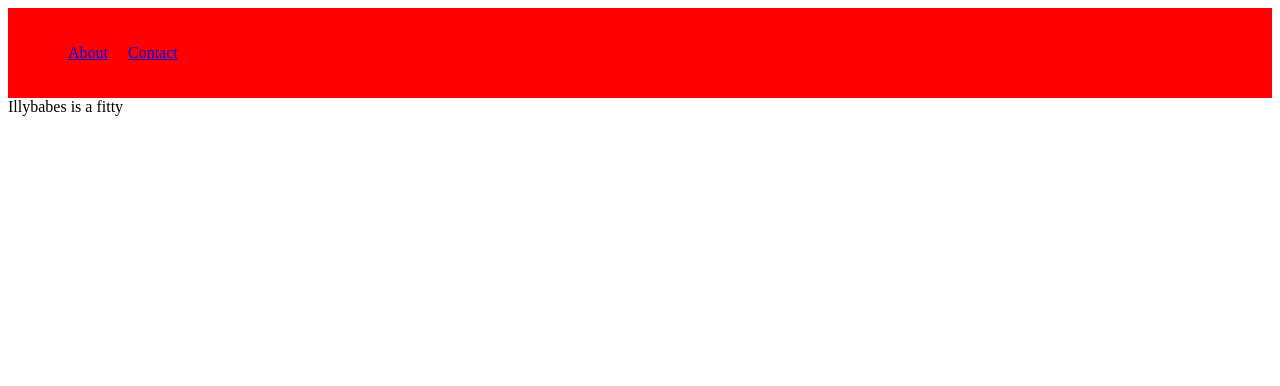
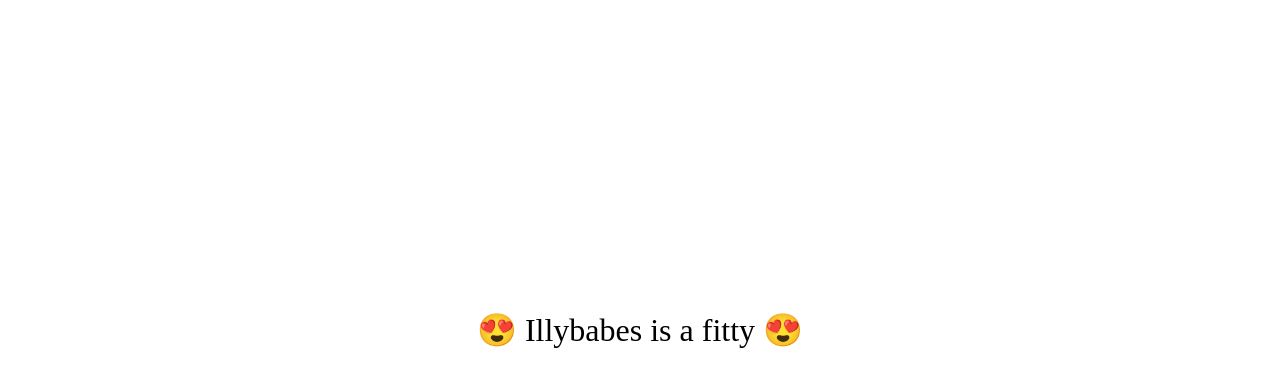
Before and after one commit to willybabes/willybabes, a React app: page / in a window 1280 px wide. Shown: the top 386 px of the page. Built offline with nearby package versions, Linux system fonts and the light colour scheme.

Commit message:
updated emojis

```diff
--- a/src/js/components/App.js
+++ b/src/js/components/App.js
@@ -16,15 +16,28 @@ const keyframesIlly = keyframes`
 
 const Text = styled.h4`
     animation: ${keyframesIlly} 0.2s ease-in-out 0s infinite;
+    padding: 1rem;
+`
+
+const CenterText = styled.div`
+    display: flex;
+    flex-grow: 1;
+    flex-direction: column;
+    justify-content: center;
+    align-items: center;
+    text-align: center;
+    font-size: 2rem;
+    height: 100vh;
 `
 
 class App extends Component {
     render () {
         return (
-            <div>
-                <Navbar />
-                Illybabes is a fitty <Text>Option A all the time!</Text>
-            </div>
+            <CenterText>
+                {/* <Navbar /> */}
+                <div>😍 Illybabes is a fitty 😍</div>
+                <Text>Option A all the time! 🍈🍈</Text>
+            </CenterText>
         )
     }
 }
```
